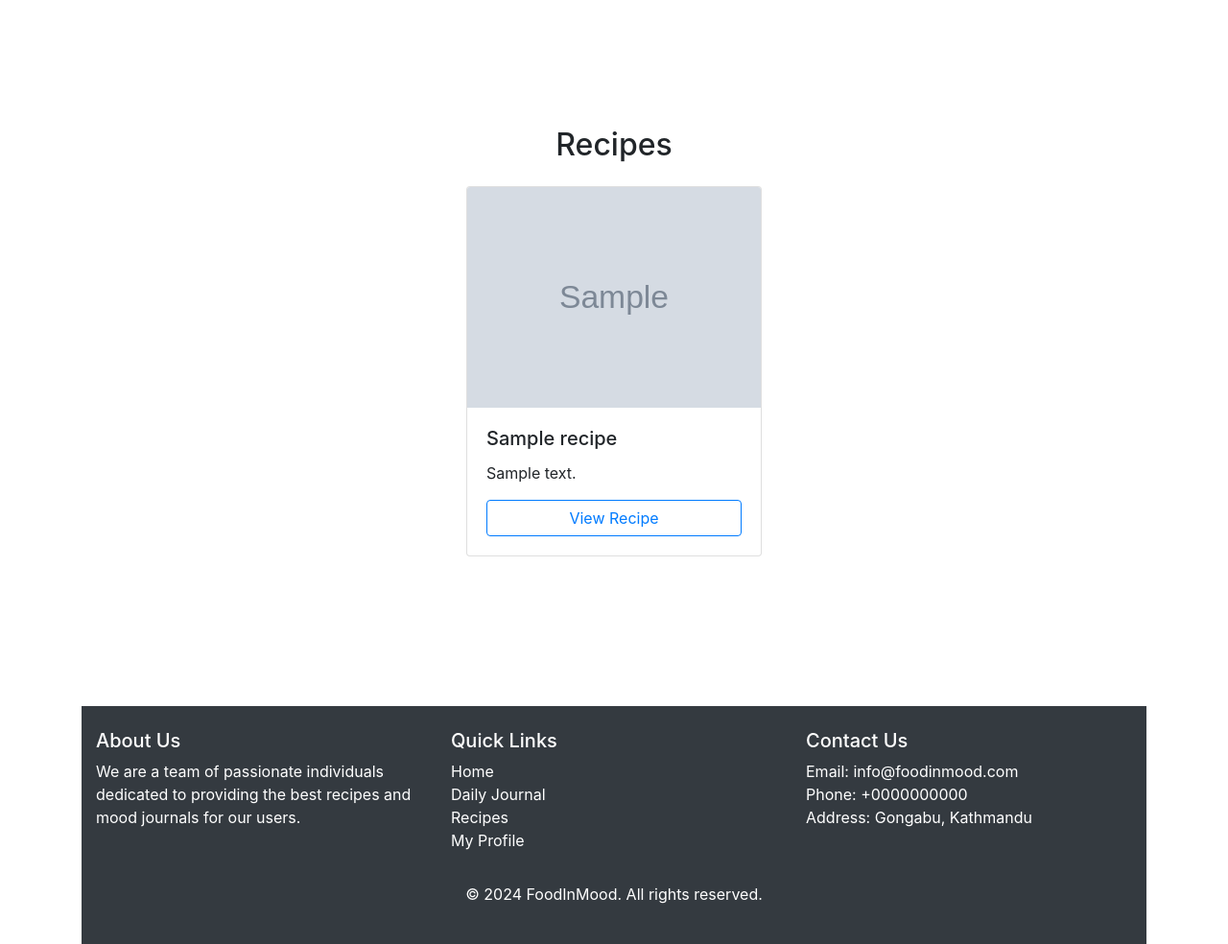
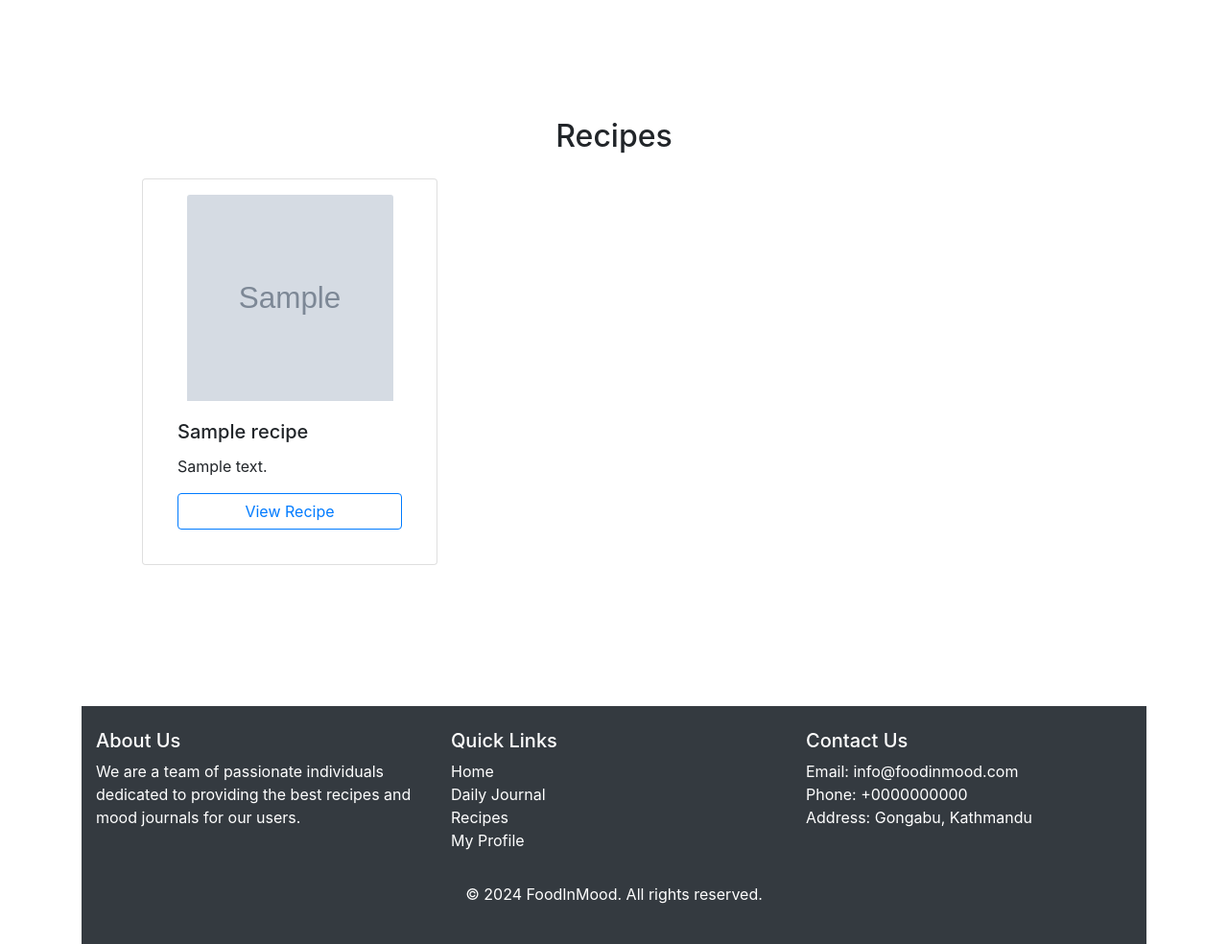
Before and after one commit to gaurabn1/Daily-Mood-Journal-with-Recipe-Suggestions, a Django app: page /recipes in a window 1280 px wide. Shown: the part 56-1040 px from the top of the page at 96% size. Run offline with Django 5.2, Linux system fonts and the light colour scheme; a user stored in the database is signed in; tables that the repository leaves empty hold one stand-in row (values such as "Sample post"); grey boxes marked "Sample" are stand-in pictures; some libraries are stand-ins or nearby versions.

Commit message:
Updated .gitignore

```diff
--- a/mood/admin.py
+++ b/mood/admin.py
@@ -4,3 +4,4 @@ admin.site.register(CustomUser)
 admin.site.register(Mood)
 admin.site.register(MoodEntry)
 admin.site.register(Recipe)
+admin.site.register(RecentActivity)
--- a/mood/templates/navbar.html
+++ b/mood/templates/navbar.html
@@ -19,7 +19,11 @@
             </li>
         </ul>
         <span class="navbar-text mx-3">
+            {% if user.first_name %}
             Welcome, {{ user.first_name }}!
+            {% else %}
+            Welcome, {{ user.username }}!
+            {% endif %}
         </span>
         <a class="btn btn-outline-primary" id="logout" href="#">Logout</a>
         <form class="d-none" id="logout_form" action="{% url 'logout' %}" method="post">
--- a/mood/templates/recipes.html
+++ b/mood/templates/recipes.html
@@ -8,11 +8,11 @@
     <div class="d-flex justify-content-center align-items-center" style="min-height: 80vh;">
         <div class="box p-5 w-100">
             <h2 class="text-center mb-4">Recipes</h2>
-            <div class="row justify-content-center">
+            <div class="row">
                 {% for recipe in recipes %}
                 <div class="col-lg-4 col-md-6 col-sm-12 mb-4">
-                    <div class="card h-100">
-                        <img src="{{ recipe.recipe_image.url }}" alt="{{ recipe.title }}" class="card-img-top" style="object-fit: cover;">
+                    <div class="card h-100 p-3 w-100">
+                        <img src="{{ recipe.recipe_image.url }}" alt="{{ recipe.title }}" class="card-img-top fixed-size-image">
                         <div class="card-body d-flex flex-column">
                             <h5 class="card-title">{{ recipe.title }}</h5>
                             <p class="card-text flex-grow-1">{{ recipe.description }}</p>
@@ -31,6 +31,7 @@
 
 
 
+
 {% include 'footer.html' %}
 
 {% endblock content %}
--- a/static/css/style.css
+++ b/static/css/style.css
@@ -7,3 +7,12 @@
 body{
     height: 100vh;
 }
+
+
+.fixed-size-image {
+    width: 215px;
+    height: 215px;
+    object-fit: cover;
+    display: flex;
+    margin: 0 auto;
+}
```
Also changed, not shown: media/recipe_images/Chicken-Piccata-with-Lemon-Sauce_EXPS_DSBZ17_26212_B01_13_5b.jpg (added), media/recipe_images/GRILLE1-1280x720.jpg (added), media/recipe_images/TomatoSoupGrilledCheese-1040x1300.webp (added), media/recipe_images/avocado-toast-poached-egg-square.jpg (added), media/recipe_images/spicy-shrimp-tacos.jpg (added).
